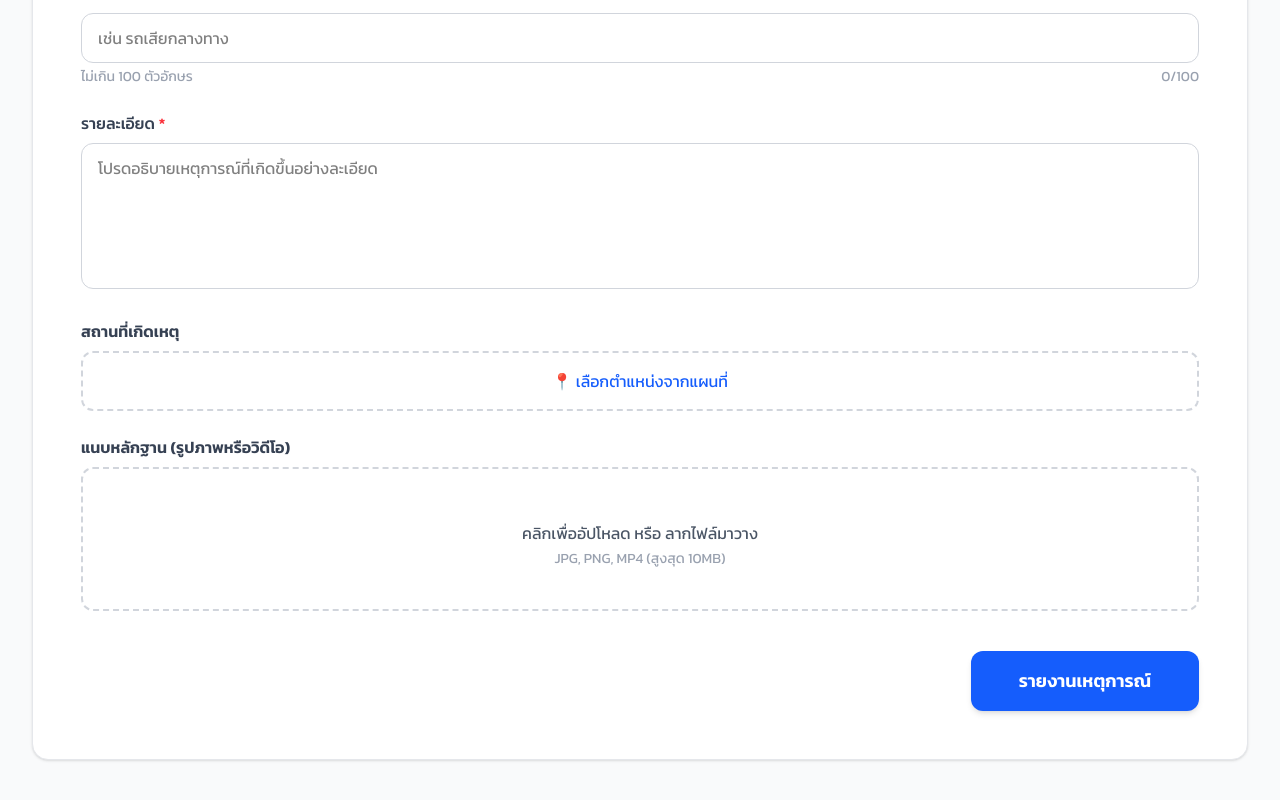
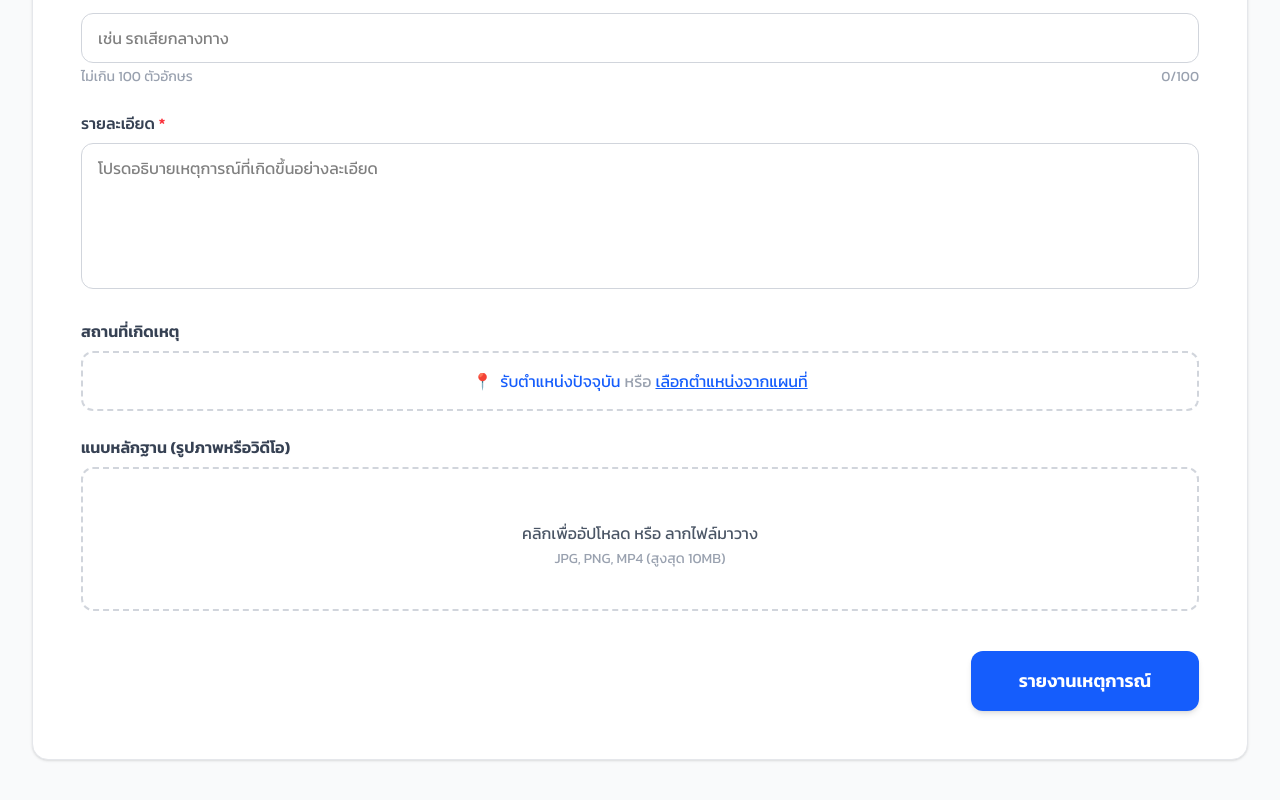
Before and after one commit to annop07/Pai-num-nae, a Nuxt app in the folder frontend/: page /formIncident in a window 1280 px wide. Shown: the part 666-1466 px from the top of the page. Built offline with nearby package versions, Linux system fonts and the light colour scheme.

Commit message:
update location in From-Incident

```diff
--- a/frontend/composables/useChat.js
+++ b/frontend/composables/useChat.js
@@ -160,6 +160,10 @@ export function useChat() {
     return res?.urls || []
   }
 
+  const closeChatRoom = async (roomId) => {
+    await $api(`/chat/rooms/${roomId}/close`, { method: 'PATCH' })
+  }
+
   return {
     chatRooms,
     messages,
@@ -169,6 +173,7 @@ export function useChat() {
     fetchMessages,
     sendMessageAPI,
     uploadFiles,
+    closeChatRoom,
     formatTime,
     formatRelativeTime,
     formatDate,
--- a/frontend/pages/chat/index.vue
+++ b/frontend/pages/chat/index.vue
@@ -102,26 +102,41 @@
     <!-- Chat Area (Right) -->
     <div class="flex-1 flex flex-col bg-gray-50 relative" :class="{ 'hidden md:flex': !activeChatId && isMobile }">
       <!-- Mobile Back Button Header (Only visible on mobile when chat is active) -->
-      <div class="md:hidden flex items-center px-4 py-3 bg-white shadow-sm border-b border-gray-200 z-10">
-        <button @click="activeChatId = null" class="mr-3 p-1 rounded-full hover:bg-gray-100 text-gray-600">
+      <div class="md:hidden flex items-center justify-between px-4 py-3 bg-white shadow-sm border-b border-gray-200 z-10">
+        <div class="flex items-center min-w-0 flex-1">
+          <button @click="activeChatId = null" class="mr-3 p-1 rounded-full hover:bg-gray-100 text-gray-600 flex-shrink-0">
             <svg class="w-6 h-6" fill="none" stroke="currentColor" viewBox="0 0 24 24">
               <path stroke-linecap="round" stroke-linejoin="round" stroke-width="2" d="M15 19l-7-7 7-7" />
             </svg>
           </button>
-        <div class="flex items-center space-x-3">
-          <div class="relative">
+          <div class="flex items-center space-x-3 min-w-0">
+            <div class="relative flex-shrink-0">
               <img :src="activeChat?.avatar ||
                 'https://ui-avatars.com/api/?name=Admin&background=EBF4FF&color=2563EB'
                 " class="w-8 h-8 rounded-full shadow-sm" />
               <span v-if="activeChat?.online"
                 class="absolute bottom-0 right-0 w-2.5 h-2.5 bg-green-500 border-2 border-white rounded-full"></span>
             </div>
-          <div>
-            <h1 class="text-base font-semibold text-gray-800">
+            <div class="min-w-0">
+              <h1 class="text-base font-semibold text-gray-800 truncate">
                 {{ activeChat?.name || "เลือกแชท" }}
               </h1>
             </div>
           </div>
+        </div>
+        <button v-if="isAdmin && activeChat && activeChat.status !== 'CLOSED'"
+          @click="handleCloseChat"
+          :disabled="closeChatLoading"
+          class="p-2 text-amber-600 hover:bg-amber-50 rounded-lg text-sm font-medium flex-shrink-0 disabled:opacity-50"
+          title="ปิดการสนทนา">
+          <svg v-if="closeChatLoading" class="w-5 h-5 animate-spin" fill="none" viewBox="0 0 24 24">
+            <circle class="opacity-25" cx="12" cy="12" r="10" stroke="currentColor" stroke-width="4"></circle>
+            <path class="opacity-75" fill="currentColor" d="M4 12a8 8 0 018-8V0C5.373 0 0 5.373 0 12h4z"></path>
+          </svg>
+          <svg v-else class="w-5 h-5" fill="none" stroke="currentColor" viewBox="0 0 24 24">
+            <path stroke-linecap="round" stroke-linejoin="round" stroke-width="2" d="M6 18L18 6M6 6l12 12" />
+          </svg>
+        </button>
       </div>
 
       <!-- Desktop Header -->
@@ -145,11 +160,18 @@
             </p>
           </div>
         </div>
-        <button class="text-gray-400 hover:text-gray-600">
-          <svg class="w-6 h-6" fill="none" stroke="currentColor" viewBox="0 0 24 24">
-            <path stroke-linecap="round" stroke-linejoin="round" stroke-width="2"
-              d="M12 5v.01M12 12v.01M12 19v.01M12 6a1 1 0 110-2 1 1 0 010 2zm0 7a1 1 0 110-2 1 1 0 010 2zm0 7a1 1 0 110-2 1 1 0 010 2z" />
+        <button v-if="isAdmin && activeChat && activeChat.status !== 'CLOSED'"
+          @click="handleCloseChat"
+          :disabled="closeChatLoading"
+          class="inline-flex items-center gap-2 px-4 py-2 text-sm font-medium text-red-600 bg-white border border-red-200 rounded-lg hover:bg-red-50 hover:border-red-300 transition shadow-sm disabled:opacity-50">
+          <svg v-if="closeChatLoading" class="w-4 h-4 animate-spin" fill="none" viewBox="0 0 24 24">
+            <circle class="opacity-25" cx="12" cy="12" r="10" stroke="currentColor" stroke-width="4"></circle>
+            <path class="opacity-75" fill="currentColor" d="M4 12a8 8 0 018-8V0C5.373 0 0 5.373 0 12h4z"></path>
           </svg>
+          <svg v-else class="w-4 h-4" fill="none" stroke="currentColor" viewBox="0 0 24 24">
+            <path stroke-linecap="round" stroke-linejoin="round" stroke-width="2" d="M6 18L18 6M6 6l12 12" />
+          </svg>
+          {{ closeChatLoading ? 'กำลังปิด...' : 'ปิดการสนทนา' }}
         </button>
       </div>
 
@@ -393,6 +415,9 @@ import { useToast } from "@/composables/useToast";
 
 let typingTimeout = null;
 
+const { user } = useAuth();
+const isAdmin = computed(() => user.value?.role === 'ADMIN');
+
 const {
   chatRooms,
   messages,
@@ -400,6 +425,7 @@ const {
   messagesLoading,
   fetchChatRooms,
   fetchMessages,
+  closeChatRoom,
   formatDate,
   transformMessageToUI,
   getLastMessagePreview,
@@ -426,6 +452,7 @@ const isMobile = ref(false);
 const sendMessageLoading = ref(false);
 const fileInput = ref(null);
 const uploadLoading = ref(false);
+const closeChatLoading = ref(false);
 const { toast } = useToast();
 const toastMessage = ref("");
 const toastVisible = ref(false);
@@ -459,6 +486,24 @@ const socketStatus = computed(() => {
 const isChatClosed = computed(() => {
   return activeChat.value?.status === 'CLOSED';
 });
+
+const handleCloseChat = async () => {
+  if (!activeChatId.value || !isAdmin.value) return;
+  if (!confirm('ต้องการปิดการสนทนานี้หรือไม่? หลังปิดแล้วจะไม่สามารถส่งข้อความได้')) return;
+
+  closeChatLoading.value = true;
+  try {
+    await closeChatRoom(activeChatId.value);
+    const room = chatRooms.value.find((c) => c.id === activeChatId.value);
+    if (room) room.status = 'CLOSED';
+    showToast('ปิดการสนทนาแล้ว');
+  } catch (err) {
+    console.error('Close chat error:', err);
+    showToast(err?.data?.message || err?.statusMessage || 'ปิดการสนทนาไม่สำเร็จ');
+  } finally {
+    closeChatLoading.value = false;
+  }
+};
 
 const scrollToBottom = () => {
   nextTick(() => {
--- a/frontend/pages/formIncident/index.vue
+++ b/frontend/pages/formIncident/index.vue
@@ -87,14 +87,33 @@
             สถานที่เกิดเหตุ
           </label>
 
-          <div @click="openMapPicker" class="border-2 border-dashed rounded-xl p-4 cursor-pointer transition" :class="location
-            ? 'border-blue-500 bg-blue-50 text-gray-800'
-            : 'border-gray-300 text-blue-600 hover:bg-blue-50'">
+          <div
+            class="border-2 border-dashed rounded-xl p-4 cursor-pointer transition"
+            :class="location
+              ? 'border-blue-500 bg-blue-50 text-gray-800'
+              : 'border-gray-300 text-blue-600 hover:bg-blue-50'">
             <div v-if="!location" class="text-center">
-              📍 เลือกตำแหน่งจากแผนที่
+              <button
+                type="button"
+                @click="getCurrentLocation"
+                :disabled="getLocationLoading"
+                class="inline-flex items-center gap-2 text-blue-600 hover:text-blue-700 disabled:opacity-60 disabled:cursor-not-allowed">
+                <svg v-if="getLocationLoading" class="w-5 h-5 animate-spin" fill="none" viewBox="0 0 24 24">
+                  <circle class="opacity-25" cx="12" cy="12" r="10" stroke="currentColor" stroke-width="4" />
+                  <path class="opacity-75" fill="currentColor"
+                    d="M4 12a8 8 0 018-8V0C5.373 0 0 5.373 0 12h4zm2 5.291A7.962 7.962 0 014 12H0c0 3.042 1.135 5.824 3 7.938l3-2.647z" />
+                </svg>
+                <span v-else>📍</span>
+                {{ getLocationLoading ? 'กำลังรับตำแหน่ง...' : 'รับตำแหน่งปัจจุบัน' }}
+              </button>
+              <span class="text-gray-400 mx-1">หรือ</span>
+              <button type="button" @click.stop="openMapPicker"
+                class="text-blue-600 hover:text-blue-700 underline">
+                เลือกตำแหน่งจากแผนที่
+              </button>
             </div>
 
-            <div v-else class="flex justify-between items-center">
+            <div v-else @click="openMapPicker" class="flex justify-between items-center">
               <span class="truncate">
                 {{ locationName }}
               </span>
@@ -220,6 +239,7 @@ const location = ref(null)
 const isMapOpen = ref(false)
 const mapContainer = ref(null)
 const locationName = ref('')
+const getLocationLoading = ref(false)
 const isSuccessModalOpen = ref(false)
 const lastCreatedIncident = ref(null)
 
@@ -306,23 +326,47 @@ async function confirmLocation() {
   closeMapPicker()
 }
 
-function getCurrentLocation() {
+async function getCurrentLocation() {
   if (!navigator.geolocation) {
     alert('เบราว์เซอร์ไม่รองรับการระบุตำแหน่ง')
     return
   }
 
+  getLocationLoading.value = true
   navigator.geolocation.getCurrentPosition(
-    (position) => {
-      location.value = {
-        lat: position.coords.latitude,
-        lng: position.coords.longitude
+    async (position) => {
+      const lat = position.coords.latitude
+      const lng = position.coords.longitude
+
+      location.value = { lat, lng }
+
+      // ดึงชื่อสถานที่จาก Nominatim (เหมือนระบบ Chat)
+      try {
+        const res = await fetch(
+          `https://nominatim.openstreetmap.org/reverse?format=json&lat=${lat}&lon=${lng}&accept-language=th`,
+          { headers: { Accept: 'application/json' } }
+        )
+        const data = await res.json()
+        locationName.value = data?.display_name || 'ตำแหน่งปัจจุบัน'
+      } catch {
+        locationName.value = 'ตำแหน่งปัจจุบัน'
+      } finally {
+        getLocationLoading.value = false
       }
     },
     (error) => {
-      alert('ไม่สามารถดึงตำแหน่งได้')
-      console.error(error)
-    }
+      getLocationLoading.value = false
+      if (error.code === 1) {
+        alert('คุณไม่อนุญาตให้เข้าถึงตำแหน่ง กรุณาเปิดสิทธิ์ในเบราว์เซอร์')
+      } else if (error.code === 2) {
+        alert('ไม่สามารถระบุตำแหน่งได้ กรุณาลองใหม่')
+      } else if (error.code === 3) {
+        alert('การรอตำแหน่งใช้เวลานานเกินไป')
+      } else {
+        alert('เกิดข้อผิดพลาดในการรับตำแหน่ง')
+      }
+    },
+    { enableHighAccuracy: true, timeout: 10000, maximumAge: 0 }
   )
 }
 
```
Also changed, not shown: 1 other file (tests, documents, lock files or other folders). Lines whose indentation alone changed are shown as unchanged.
